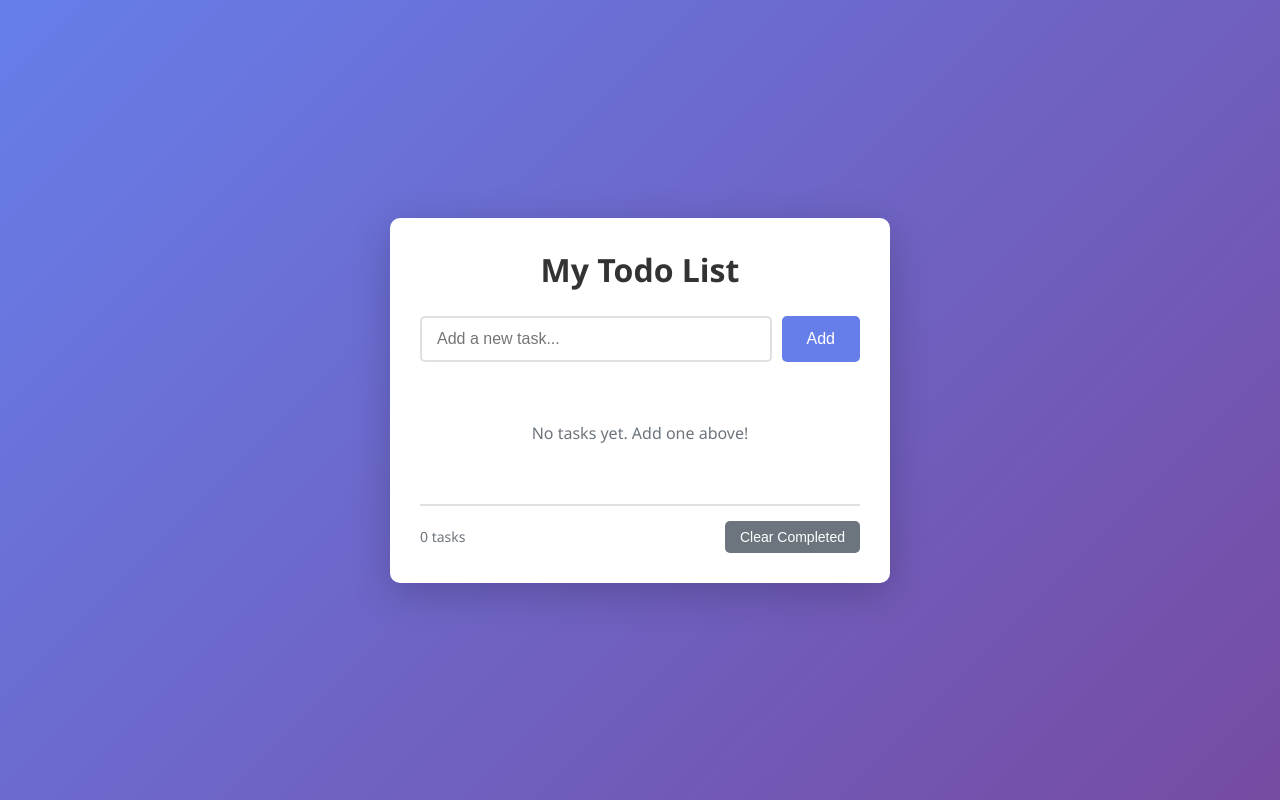
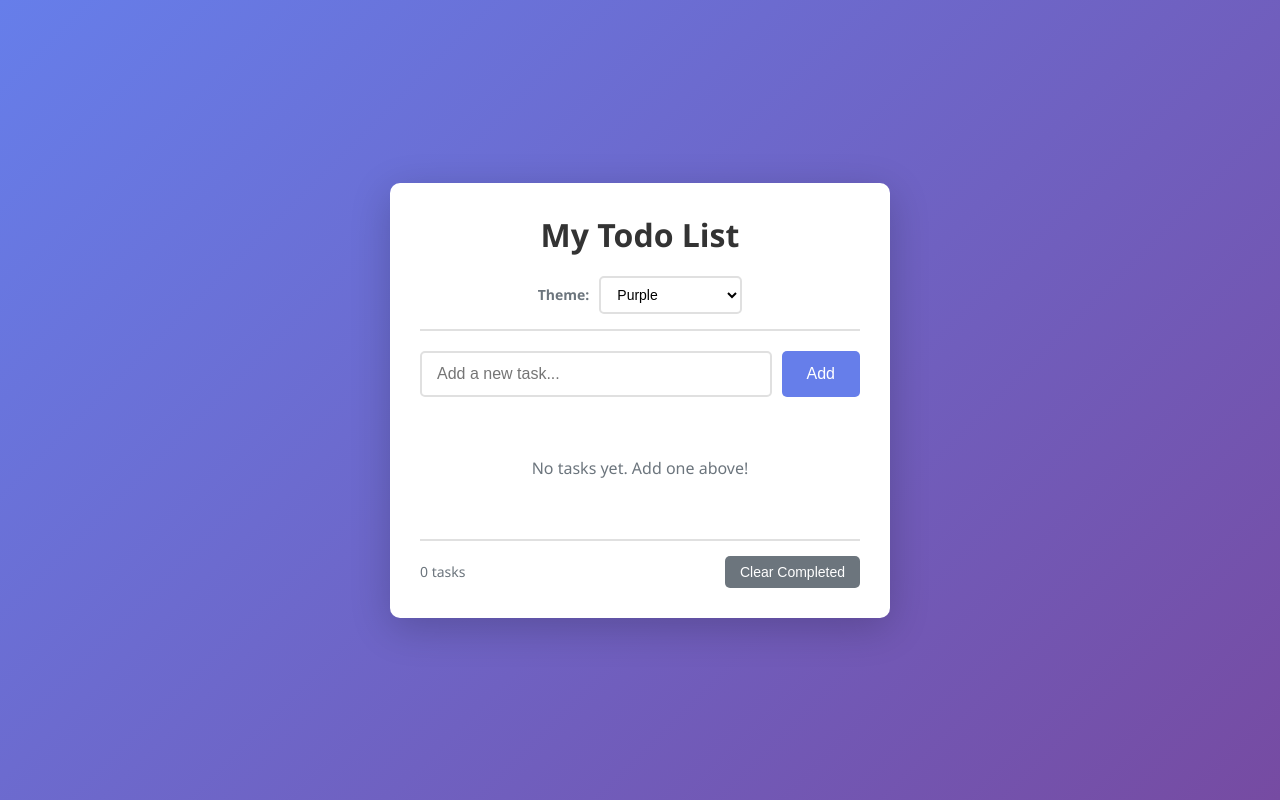
Before and after one commit to jlafshari/Sandbox, a plain HTML site: page index.html in a window 1280 px wide. Drawn offline with Linux system fonts and the light colour scheme.

Commit message:
feat: add multiple background color themes (#4)
Add theme selector with 6 different background color options:
- Purple (default)
- Ocean Blue
- Sunset Orange
- Forest Green
- Rose Pink
- Dark Mode

Theme selection is persisted in localStorage and applied on page load.
Updated README to document the new theme feature.

Co-authored-by: jlafshari <4534367+jlafshari@users.noreply.github.com>

```diff
--- a/app.js
+++ b/app.js
@@ -4,14 +4,35 @@ const addBtn = document.getElementById('addBtn');
 const todoList = document.getElementById('todoList');
 const taskCount = document.getElementById('taskCount');
 const clearCompletedBtn = document.getElementById('clearCompleted');
+const themeSelect = document.getElementById('themeSelect');
 
 // Load todos from localStorage
 let todos = JSON.parse(localStorage.getItem('todos')) || [];
 
+// Load theme from localStorage
+let currentTheme = localStorage.getItem('theme') || 'purple';
+
 // Initialize the app
 function init() {
+    applyTheme(currentTheme);
+    themeSelect.value = currentTheme;
     renderTodos();
     updateTaskCount();
+}
+
+// Apply theme
+function applyTheme(theme) {
+    // Remove all theme classes
+    document.body.className = '';
+    // Add selected theme class
+    document.body.classList.add(`theme-${theme}`);
+    currentTheme = theme;
+    localStorage.setItem('theme', theme);
+}
+
+// Theme change handler
+function handleThemeChange(e) {
+    applyTheme(e.target.value);
 }
 
 // Add new todo
@@ -127,6 +148,7 @@ todoInput.addEventListener('keypress', (e) => {
     }
 });
 clearCompletedBtn.addEventListener('click', clearCompleted);
+themeSelect.addEventListener('change', handleThemeChange);
 
 // Initialize the app
 init();
--- a/index.html
+++ b/index.html
@@ -9,6 +9,17 @@
 <body>
     <div class="container">
         <h1>My Todo List</h1>
+        <div class="theme-selector">
+            <label for="themeSelect">Theme:</label>
+            <select id="themeSelect">
+                <option value="purple">Purple</option>
+                <option value="ocean">Ocean Blue</option>
+                <option value="sunset">Sunset Orange</option>
+                <option value="forest">Forest Green</option>
+                <option value="rose">Rose Pink</option>
+                <option value="dark">Dark Mode</option>
+            </select>
+        </div>
         <div class="input-container">
             <input type="text" id="todoInput" placeholder="Add a new task..." />
             <button id="addBtn">Add</button>
--- a/style.css
+++ b/style.css
@@ -12,6 +12,32 @@ body {
     justify-content: center;
     align-items: center;
     padding: 20px;
+    transition: background 0.5s ease;
+}
+
+/* Theme backgrounds */
+body.theme-purple {
+    background: linear-gradient(135deg, #667eea 0%, #764ba2 100%);
+}
+
+body.theme-ocean {
+    background: linear-gradient(135deg, #0093E9 0%, #80D0C7 100%);
+}
+
+body.theme-sunset {
+    background: linear-gradient(135deg, #FA8BFF 0%, #2BD2FF 50%, #2BFF88 100%);
+}
+
+body.theme-forest {
+    background: linear-gradient(135deg, #0F2027 0%, #203A43 50%, #2C5364 100%);
+}
+
+body.theme-rose {
+    background: linear-gradient(135deg, #f093fb 0%, #f5576c 100%);
+}
+
+body.theme-dark {
+    background: linear-gradient(135deg, #1a1a2e 0%, #16213e 100%);
 }
 
 .container {
@@ -25,9 +51,40 @@ body {
 
 h1 {
     color: #333;
-    margin-bottom: 25px;
+    margin-bottom: 20px;
     text-align: center;
     font-size: 2rem;
+}
+
+.theme-selector {
+    display: flex;
+    align-items: center;
+    justify-content: center;
+    gap: 10px;
+    margin-bottom: 20px;
+    padding-bottom: 15px;
+    border-bottom: 2px solid #e0e0e0;
+}
+
+.theme-selector label {
+    color: #6c757d;
+    font-size: 14px;
+    font-weight: 600;
+}
+
+#themeSelect {
+    padding: 8px 12px;
+    border: 2px solid #e0e0e0;
+    border-radius: 5px;
+    font-size: 14px;
+    background: white;
+    cursor: pointer;
+    transition: border-color 0.3s;
+}
+
+#themeSelect:focus {
+    outline: none;
+    border-color: #667eea;
 }
 
 .input-container {
```
Also changed, not shown: README.md.
